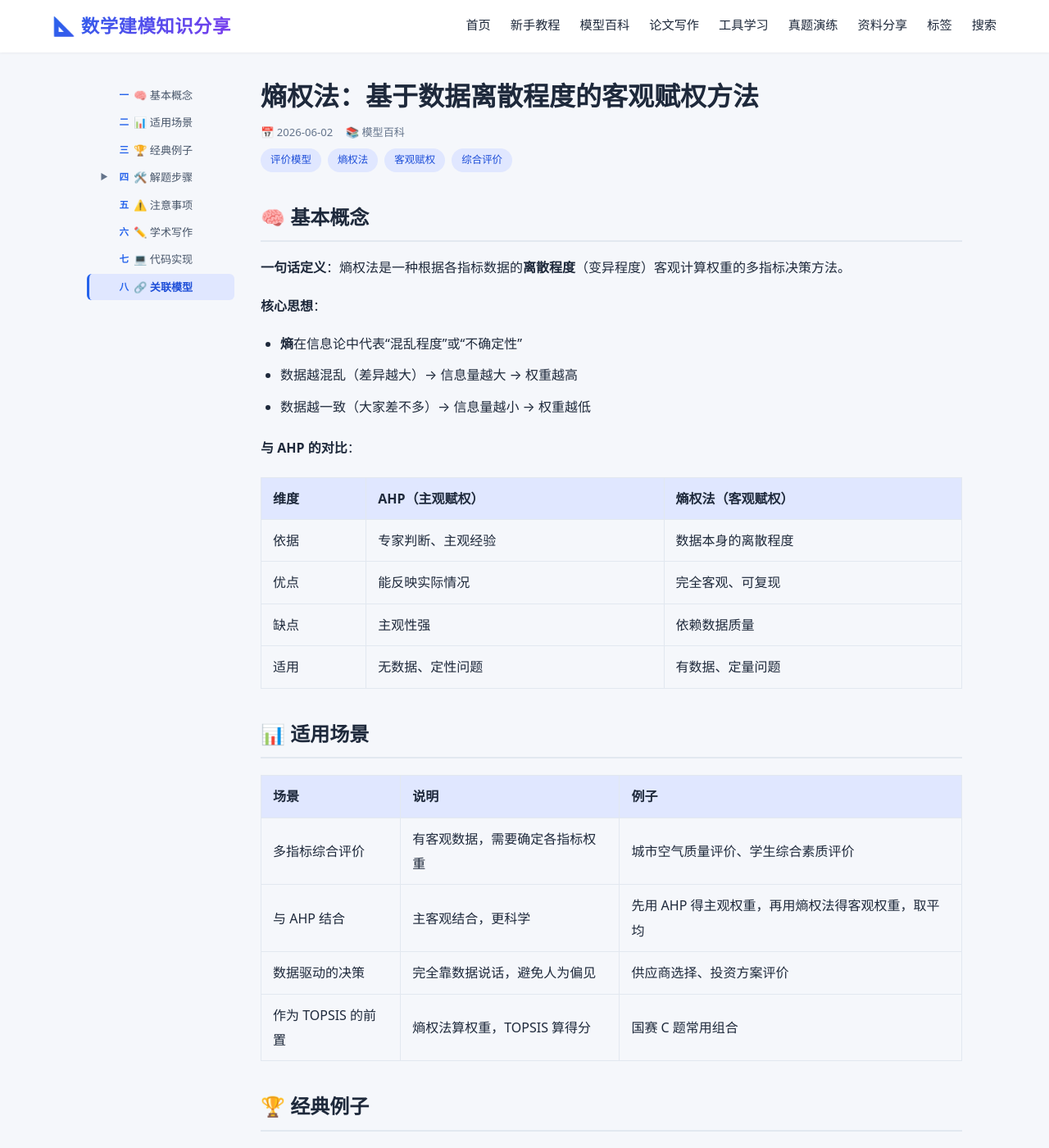
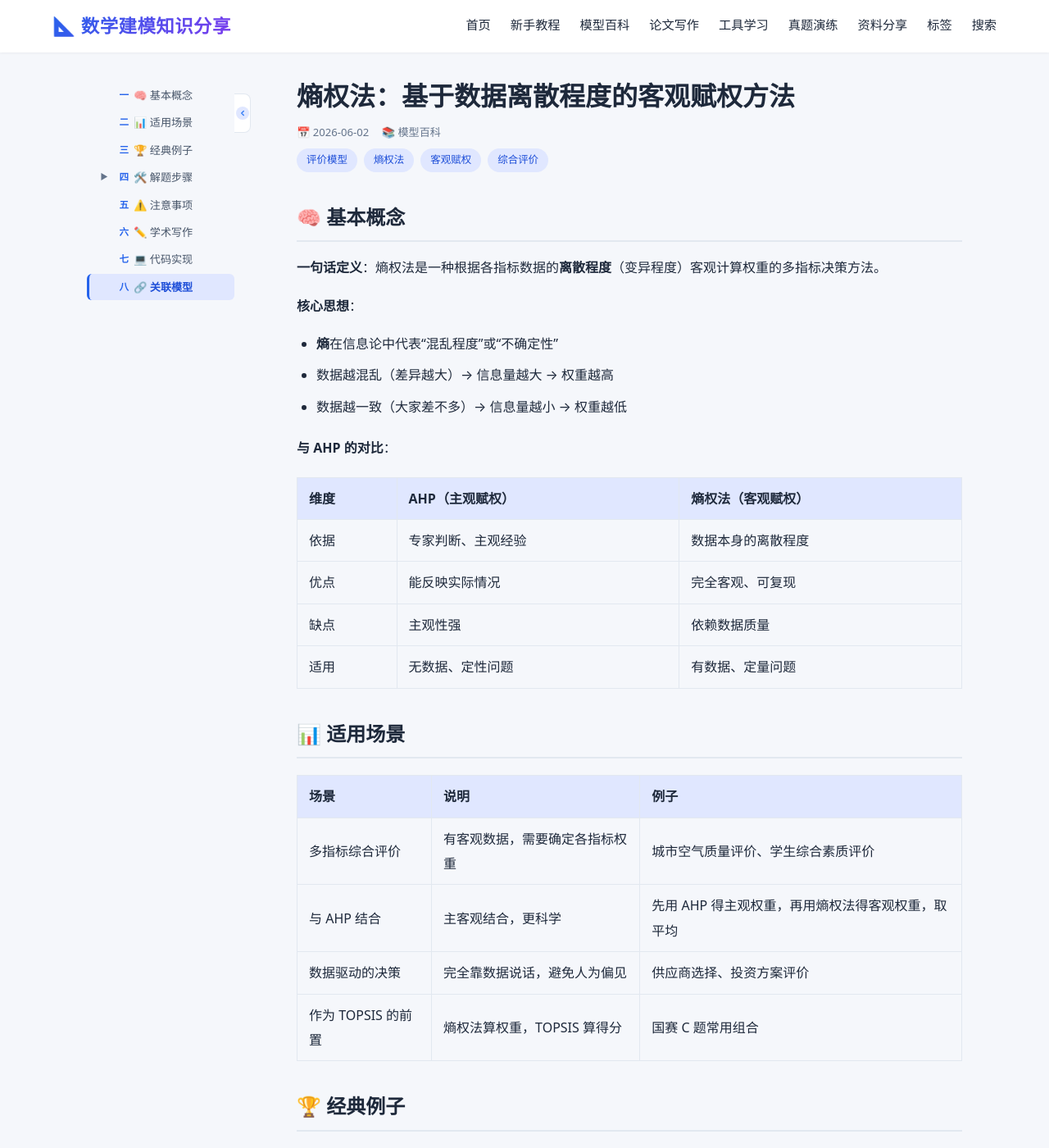
Before and after one commit to KawaiiWarma520/math-modeling, a Jekyll site: the page built from _posts/2026-06-02-entropy-method.md, in a window 1280 px wide and 1400 px high. Shown: the whole window at 82% size. Built offline with Jekyll 4.4.1, drawn with Linux system fonts in a browser that asks for light colours.

Commit message:
新增侧边栏折叠按钮
- 侧边栏右侧增加折叠按钮，可收起/展开导航栏
- 手机端自动隐藏侧边栏

```diff
--- a/_layouts/post.html
+++ b/_layouts/post.html
@@ -3,9 +3,17 @@
 ---
 
 <div class="post-wrapper">
-  <nav class="post-sidebar" aria-label="章节导航"></nav>
 
-  <main class="post-main">
+  <div class="sidebar-area">
+    <nav class="post-sidebar" aria-label="章节导航"></nav>
+    <div class="sidebar-toggle" id="sidebarToggle" title="收起导航">
+      <span class="toggle-icon">
+        <svg viewBox="0 0 16 16"><polyline points="10,4 6,8 10,12"/></svg>
+      </span>
+    </div>
+  </div>
+
+  <main class="post-main" id="mainContent">
     <article class="post">
       <header class="post-header">
         <h1>{{ page.title }}</h1>
--- a/assets/css/style.css
+++ b/assets/css/style.css
@@ -837,72 +837,89 @@
   margin-bottom: 1px;
 }
 
+/* 侧边栏容器（含折叠按钮） */
+.sidebar-area {
+  display: flex;
+  align-items: flex-start;
+  position: sticky;
+  top: 80px;
+  max-height: calc(100vh - 100px);
+  margin-right: 24px;
+}
+
+/* 折叠按钮 */
+.sidebar-toggle {
+  flex-shrink: 0;
+  width: 20px;
+  height: 48px;
+  display: flex;
+  align-items: center;
+  justify-content: center;
+  cursor: pointer;
+  background: var(--white);
+  border: 1px solid var(--border);
+  border-left: none;
+  border-radius: 0 8px 8px 0;
+  color: var(--text-muted);
+  transition: all 0.2s;
+  user-select: none;
+  margin-top: 18px;
+}
+.sidebar-toggle:hover { background: var(--primary-lighter); color: var(--primary); }
+.sidebar-toggle .toggle-icon {
+  display: flex;
+  align-items: center;
+  justify-content: center;
+  width: 16px;
+  height: 16px;
+  border-radius: 50%;
+  background: var(--primary-lighter);
+  transition: all 0.25s;
+}
+.sidebar-toggle:hover .toggle-icon { background: var(--gradient); }
+.sidebar-toggle:hover .toggle-icon svg { stroke: #fff; }
+.sidebar-toggle .toggle-icon svg {
+  width: 10px; height: 10px;
+  stroke: var(--primary-light);
+  stroke-width: 2.5;
+  fill: none;
+  stroke-linecap: round;
+  stroke-linejoin: round;
+  transition: transform 0.25s ease;
+}
+.sidebar-toggle.is-collapsed .toggle-icon { background: var(--gradient); }
+.sidebar-toggle.is-collapsed .toggle-icon svg {
+  stroke: #fff;
+  transform: rotate(180deg);
+}
+
+/* 收起状态 */
+.post-sidebar.is-collapsed {
+  width: 0;
+  padding: 0;
+  overflow: hidden;
+  opacity: 0;
+}
+
 /* 正文区域（有侧边栏时） */
 .post-main {
   flex: 1;
   min-width: 0;
   padding-left: 32px;
+  transition: padding 0.25s ease;
+}
+.post-main.is-expanded {
+  padding-left: 12px;
 }
 
-/* 侧边栏响应式 */
+/* 侧边栏响应式（手机端隐藏） */
 @media (max-width: 860px) {
   .post-wrapper {
     flex-direction: column;
     padding: 24px 16px 0;
   }
-  .post-sidebar {
-    position: static;
-    width: 100%;
-    padding: 0 0 12px;
-    display: flex;
-    flex-wrap: wrap;
-    gap: 4px;
-    border-bottom: 1px solid var(--border);
-    margin-bottom: 16px;
-  }
-  .post-sidebar__toggle,
-  .post-sidebar__toggle-placeholder,
-  .post-sidebar__num,
-  .post-sidebar__sub { display: none !important; }
-  .post-sidebar__item {
-    border-left: none;
-    font-size: 0.8rem;
-    padding: 5px 10px;
-  }
-  .post-sidebar__item.is-active {
-    border-left: none;
-    background: var(--primary-lighter);
-  }
+  .sidebar-area { display: none; }
   .post-main { padding-left: 0; }
-}
-
-/* --- Responsive --- */
-@media (max-width: 768px) {
-  .hero h1 { font-size: 2rem; }
-  .hero p { font-size: 1rem; }
-  .hero { padding: 48px 0 32px; }
-
-  .nav-toggle { display: block; }
-  .main-nav {
-    display: none;
-    position: absolute;
-    top: 64px;
-    left: 0;
-    right: 0;
-    background: var(--white);
-    flex-direction: column;
-    padding: 12px 24px;
-    gap: 8px;
-    box-shadow: 0 4px 12px rgba(0, 0, 0, 0.08);
-  }
-  .main-nav.open { display: flex; }
-  .main-nav a { padding: 10px 0; }
-
-  .category-grid {
-    grid-template-columns: repeat(2, 1fr);
-    gap: 16px;
-  }
-
   .post-header h1 { font-size: 1.5rem; }
   .page-banner h1 { font-size: 1.5rem; }
 }
```
Also changed, not shown: other parts of _layouts/post.html (+11 -0 lines).
